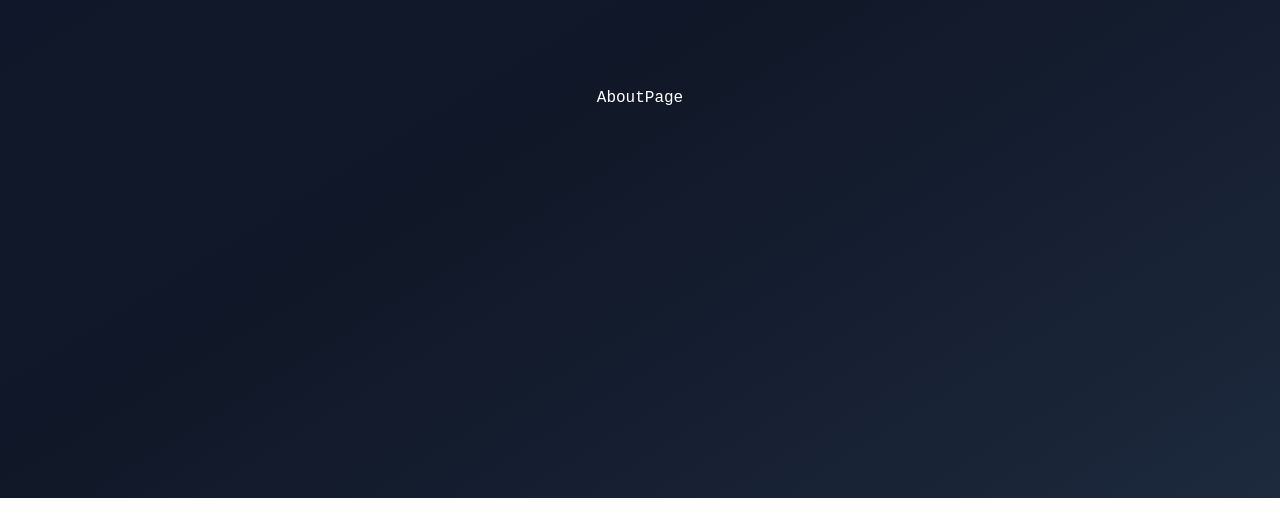
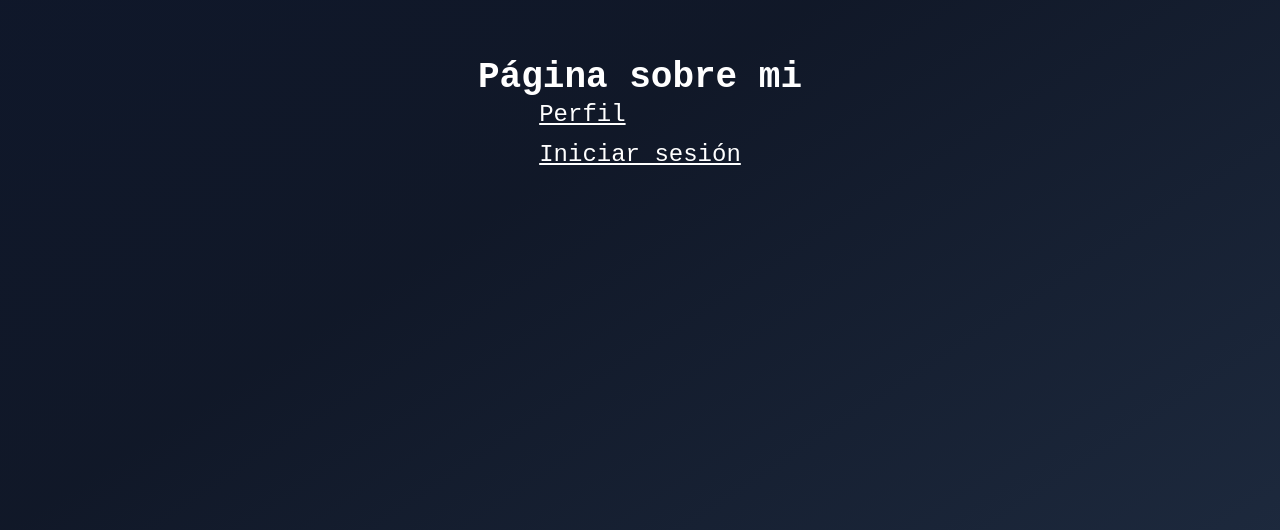
Before and after one commit to CarlosRamosDeveloper/03-hooks-app, a React (Vite) app: page / in a window 1280 px wide. Shown: the part 302-832 px from the top of the page. Before the commit the page ends 800 px from the top, so only its background shows below. Built offline with nearby package versions, Linux system fonts and the light colour scheme.

Commit message:
implemented about page

```diff
--- a/src/09-useContext/pages/about/AboutPage.tsx
+++ b/src/09-useContext/pages/about/AboutPage.tsx
@@ -1,3 +1,19 @@
+import { Link } from 'react-router';
+
 export const AboutPage = () => {
-  return <div>AboutPage</div>;
+  return (
+    <div className="flex flex-col items-center justify-center min-h-screen">
+      <h1 className="text-4xl font-bold">Página sobre mi</h1>
+      <hr />
+
+      <div className="flex flex-col gap-2">
+        <Link className="hover:text-blue-500 underline text-2xl" to="/profile">
+          Perfil
+        </Link>
+        <Link className="hover:text-blue-500 underline text-2xl" to="/login">
+          Iniciar sesión
+        </Link>
+      </div>
+    </div>
+  );
 };
```
